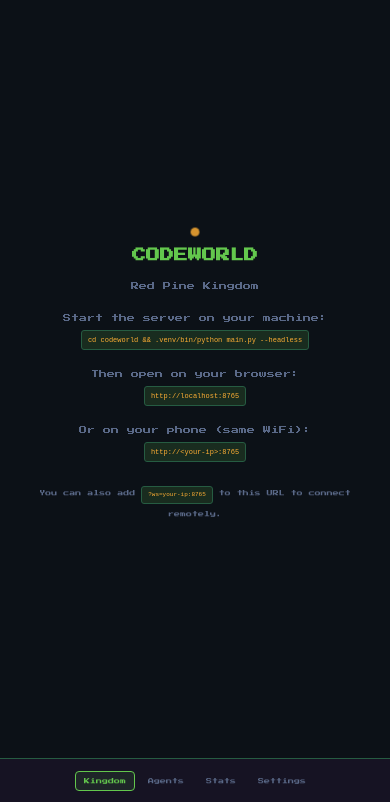
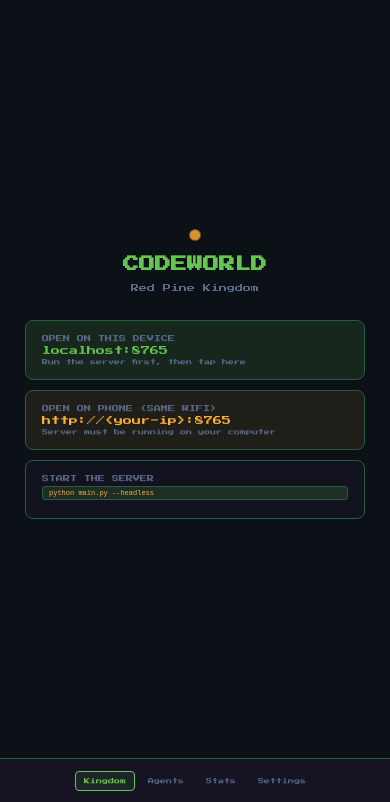
Before and after one commit to Diego-redpine/codeworld, a plain HTML site: page webapp/index.html in a window 390 px wide. Shown: the part 42-844 px from the top of the page. Drawn offline with Linux system fonts and the light colour scheme.

Commit message:
fix: mobile landing page — tappable buttons, better layout
- Replace code snippets with tappable card-style links
- localhost:8765 and phone IP links are now tap-to-open
- Bigger touch targets with active states
- Scrollable overlay for smaller screens
- Cleaner visual hierarchy

Co-Authored-By: Claude Opus 4.6 <noreply@anthropic.com>

```diff
--- a/webapp/index.html
+++ b/webapp/index.html
@@ -322,13 +322,14 @@
     z-index: 80;
     text-align: center;
     padding: 24px;
+    overflow-y: auto;
     transition: opacity 0.5s ease;
   }
   #disconnected-overlay.hidden { opacity: 0; pointer-events: none; }
   #disconnected-overlay h2 {
-    font-size: 14px;
+    font-size: 16px;
     color: var(--green);
-    margin-bottom: 16px;
+    margin-bottom: 8px;
   }
   #disconnected-overlay p {
     font-size: 8px;
@@ -346,12 +347,19 @@
     color: var(--amber);
     margin: 4px 0;
   }
+  #disconnected-overlay a {
+    transition: background 0.2s, border-color 0.2s;
+  }
+  #disconnected-overlay a:active {
+    background: rgba(99, 199, 77, 0.25) !important;
+    border-color: var(--green) !important;
+  }
   #disconnected-overlay .dot-pulse {
-    width: 8px; height: 8px;
+    width: 10px; height: 10px;
     border-radius: 50%;
     background: var(--amber);
     animation: pulse 1.5s ease-in-out infinite;
-    margin-bottom: 12px;
+    margin-bottom: 16px;
   }
   @keyframes pulse {
     0%, 100% { opacity: 0.3; transform: scale(0.8); }
@@ -445,15 +453,22 @@
       <div class="dot-pulse"></div>
       <h2>CODEWORLD</h2>
       <p>Red Pine Kingdom</p>
-      <p style="margin-top:16px">Start the server on your machine:</p>
-      <p><code>cd codeworld && .venv/bin/python main.py --headless</code></p>
-      <p style="margin-top:12px">Then open on your browser:</p>
-      <p><code>http://localhost:8765</code></p>
-      <p style="margin-top:12px">Or on your phone (same WiFi):</p>
-      <p><code>http://&lt;your-ip&gt;:8765</code></p>
-      <p style="margin-top:16px;font-size:6px;color:var(--text-dim);max-width:400px">
-        You can also add <code style="font-size:6px">?ws=your-ip:8765</code> to this URL to connect remotely.
-      </p>
+      <div style="margin-top:24px;display:flex;flex-direction:column;gap:10px;width:100%;max-width:340px;">
+        <a href="http://localhost:8765" style="display:block;padding:14px 16px;background:rgba(99,199,77,0.12);border:1px solid var(--border);border-radius:8px;text-decoration:none;text-align:left;">
+          <div style="font-size:7px;color:var(--text-dim);margin-bottom:4px;">OPEN ON THIS DEVICE</div>
+          <div style="font-size:9px;color:var(--green);">localhost:8765</div>
+          <div style="font-size:6px;color:var(--text-dim);margin-top:4px;">Run the server first, then tap here</div>
+        </a>
+        <a id="phone-link" href="#" style="display:block;padding:14px 16px;background:rgba(254,174,52,0.08);border:1px solid var(--border);border-radius:8px;text-decoration:none;text-align:left;">
+          <div style="font-size:7px;color:var(--text-dim);margin-bottom:4px;">OPEN ON PHONE (SAME WIFI)</div>
+          <div style="font-size:9px;color:var(--amber);" id="phone-url">http://&lt;your-ip&gt;:8765</div>
+          <div style="font-size:6px;color:var(--text-dim);margin-top:4px;">Server must be running on your computer</div>
+        </a>
+        <div style="padding:14px 16px;background:rgba(24,20,37,0.6);border:1px solid var(--border);border-radius:8px;text-align:left;">
+          <div style="font-size:7px;color:var(--text-dim);margin-bottom:4px;">START THE SERVER</div>
+          <code style="font-size:7px;display:block;word-break:break-all;">python main.py --headless</code>
+        </div>
+      </div>
     </div>
     <div id="canvas-area">
       <div id="canvas-wrap">
```
